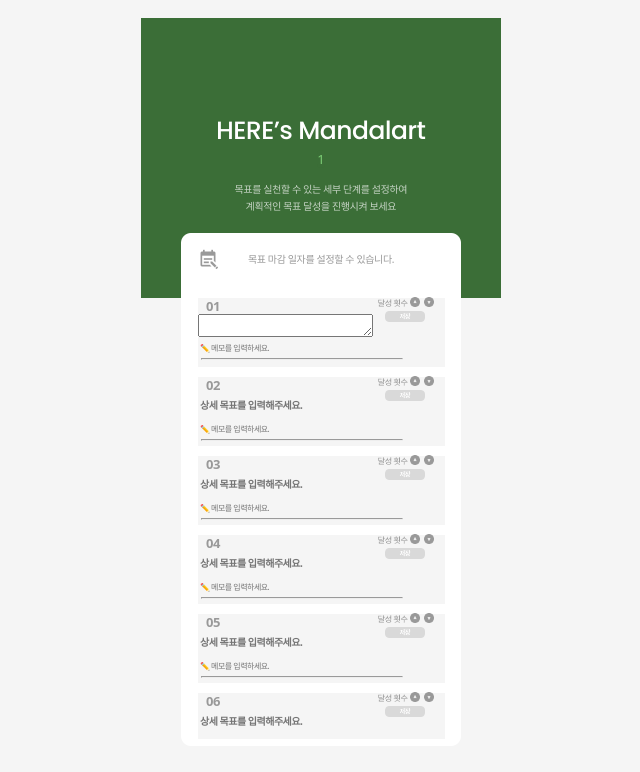
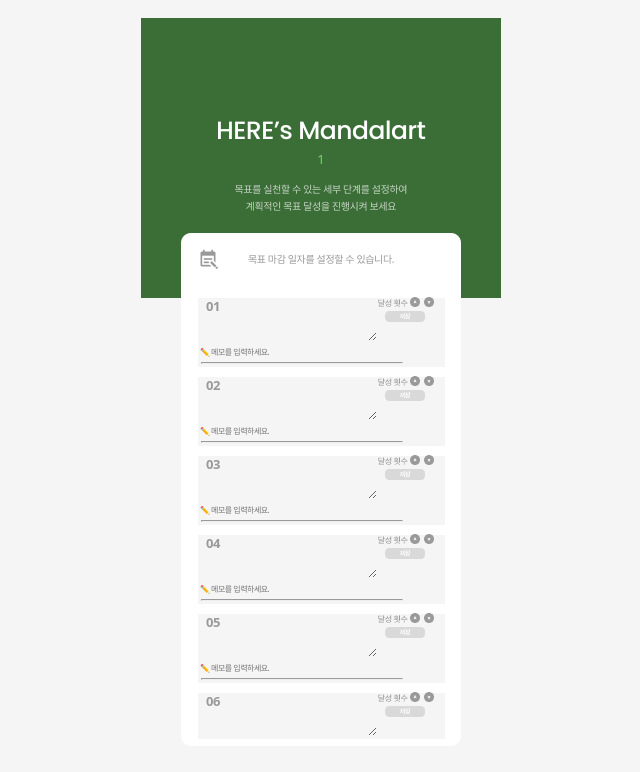
Before and after one commit to chaechaeyeon/2023-Herethon-5, a Django app: page /goals/way_goal_input/1/9/ in a window 1280 px wide. Shown: the top 772 px of the page, without its empty margins (319-959 px from the left). Run offline with Django 4.2, Linux system fonts and the light colour scheme; data comes from the database, SQL or seed files in the repository; both versions use the stored data as it was after the commit.

Commit message:
디테일 골

```diff
--- a/mandalaart/goals/templates/detailGoal.html
+++ b/mandalaart/goals/templates/detailGoal.html
@@ -69,7 +69,7 @@
         top: -20px;
       }
 
-      #input {
+      #id_way_goal {
         display: flex;
         width: 175px;
         height: 23px;
@@ -152,7 +152,7 @@
           style="position: relative; width: 40px; left: 125px; top: 10px"
         />
         <div id="num">01</div>
-        <div type="text" id="input" placeholder="상세 목표를 입력해주세요.">{{ form.way_goal }} </div>
+        <div>{{ form.way_goal }} </div>
         <input type="text" id="memo" placeholder="✏️ 메모를 입력하세요." />
         <hr
           style="
@@ -186,7 +186,7 @@
           style="position: relative; width: 40px; left: 125px; top: 10px"
         />
         <div id="num">02</div>
-        <input type="text" id="input" placeholder="상세 목표를 입력해주세요." />
+        <div>{{ form.way_goal }} </div>
         <input type="text" id="memo" placeholder="✏️ 메모를 입력하세요." />
         <hr
           style="
@@ -220,7 +220,7 @@
           style="position: relative; width: 40px; left: 125px; top: 10px"
         />
         <div id="num">03</div>
-        <input type="text" id="input" placeholder="상세 목표를 입력해주세요." />
+        <div>{{ form.way_goal }} </div>
         <input type="text" id="memo" placeholder="✏️ 메모를 입력하세요." />
         <hr
           style="
@@ -254,7 +254,7 @@
           style="position: relative; width: 40px; left: 125px; top: 10px"
         />
         <div id="num">04</div>
-        <input type="text" id="input" placeholder="상세 목표를 입력해주세요." />
+        <div>{{ form.way_goal }} </div>
         <input type="text" id="memo" placeholder="✏️ 메모를 입력하세요." />
         <hr
           style="
@@ -288,7 +288,7 @@
         style="position: relative; width: 40px; left: 125px; top: 10px"
       />
         <div id="num">05</div>
-        <input type="text" id="input" placeholder="상세 목표를 입력해주세요." />
+        <div>{{ form.way_goal }} </div>
         <input type="text" id="memo" placeholder="✏️ 메모를 입력하세요." />
         <hr
           style="
@@ -322,7 +322,7 @@
         style="position: relative; width: 40px; left: 125px; top: 10px"
       />
         <div id="num">06</div>
-        <input type="text" id="input" placeholder="상세 목표를 입력해주세요." />
+        <div>{{ form.way_goal }} </div>
         <input type="text" id="memo" placeholder="✏️ 메모를 입력하세요." />
         <hr
           style="
@@ -356,7 +356,7 @@
           style="position: relative; width: 40px; left: 125px; top: 10px"
         />
         <div id="num">07</div>
-        <input type="text" id="input" placeholder="상세 목표를 입력해주세요." />
+        <div>{{ form.way_goal }} </div>
         <input type="text" id="memo" placeholder="✏️ 메모를 입력하세요." />
         <hr
           style="
@@ -390,7 +390,7 @@
         style="position: relative; width: 40px; left: 125px; top: 10px"
       />
         <div id="num">08</div>
-        <input type="text" id="input" placeholder="상세 목표를 입력해주세요." />
+        <div>{{ form.way_goal }} </div>
         <input type="text" id="memo" placeholder="✏️ 메모를 입력하세요." />
         <hr
           style="
```
Also changed, not shown: mandalaart/db.sqlite3 (added).
